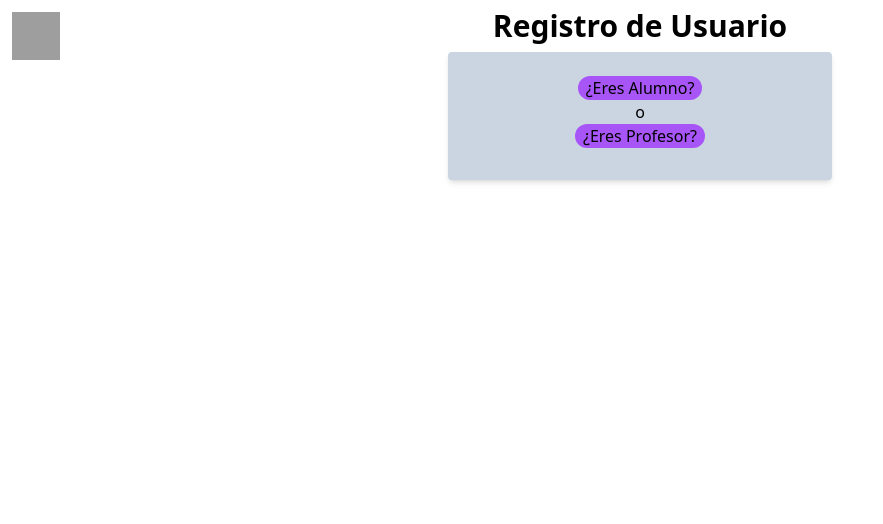
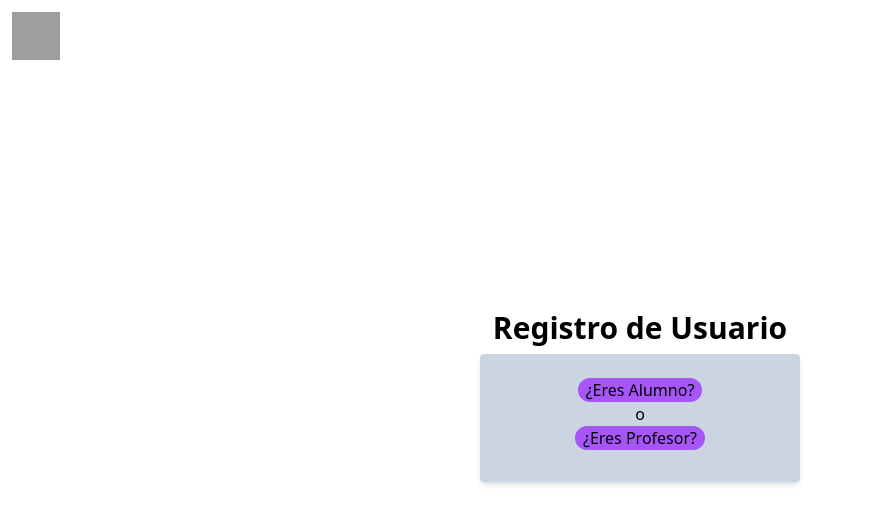
Before and after one commit to hiki-7u7/aprendiendo-matematicas, a React (Vite) app: page /SelectRole in a window 1280 px wide. Shown: the top 524 px of the page, without its empty margins (0-883 px from the left). Built offline with nearby package versions, Linux system fonts and the light colour scheme; no server answers; grey boxes are pictures that could not be loaded; the HTML template or start-up script is replaced by a standard one.

Commit message:
Modifications style form and center elements

```diff
--- a/src/pages/SelectRole.jsx
+++ b/src/pages/SelectRole.jsx
@@ -17,14 +17,14 @@ export function SelectRole() {
   };
 
   return (
-    <div className="w-full max-w-sm m-auto">
+    <div className="flex flex-col items-center justify-center w-full h-screen ">
       <BotonVolver direccion="/Login" />
       <h1 className=" text-center text-3xl font-bold py-2">
         Registro de Usuario
       </h1>
       <form
         onSubmit={handleSubmit}
-        className="bg-slate-300 shadow-md rounded px-8 pt-6 pb-8 mb-4"
+        className="bg-slate-300 shadow-md rounded mx-auto px-8 pt-6 pb-8 mb-4 sm:w-1/2 lg:w-1/3 xl:w-1/4"
       >
         <div className="grid auto-rows-max">
           <div className="flex justify-center">
```
